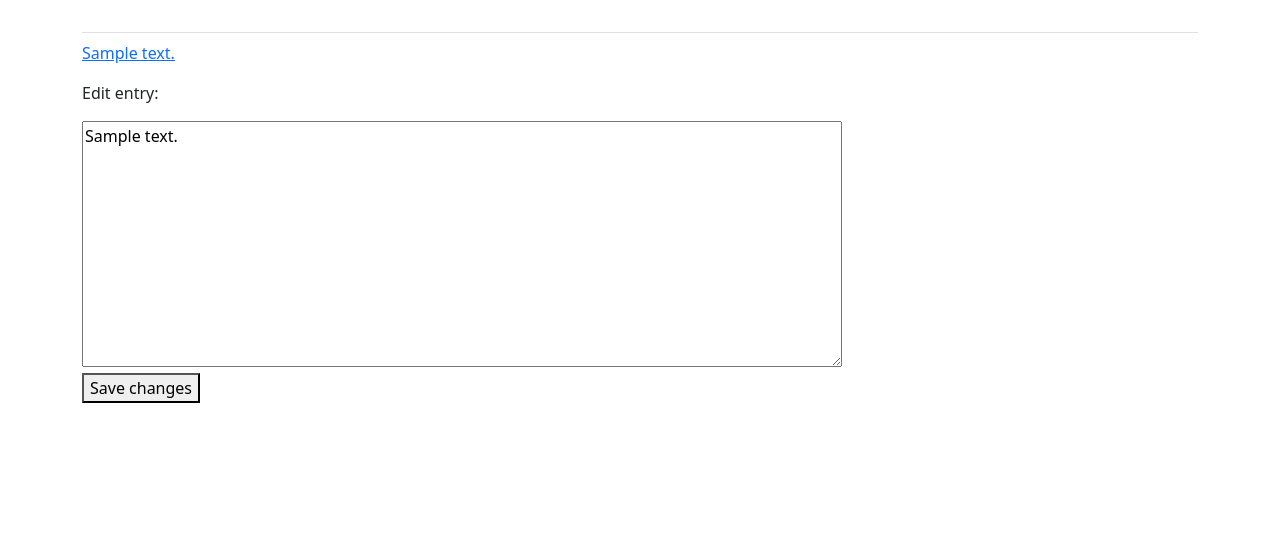
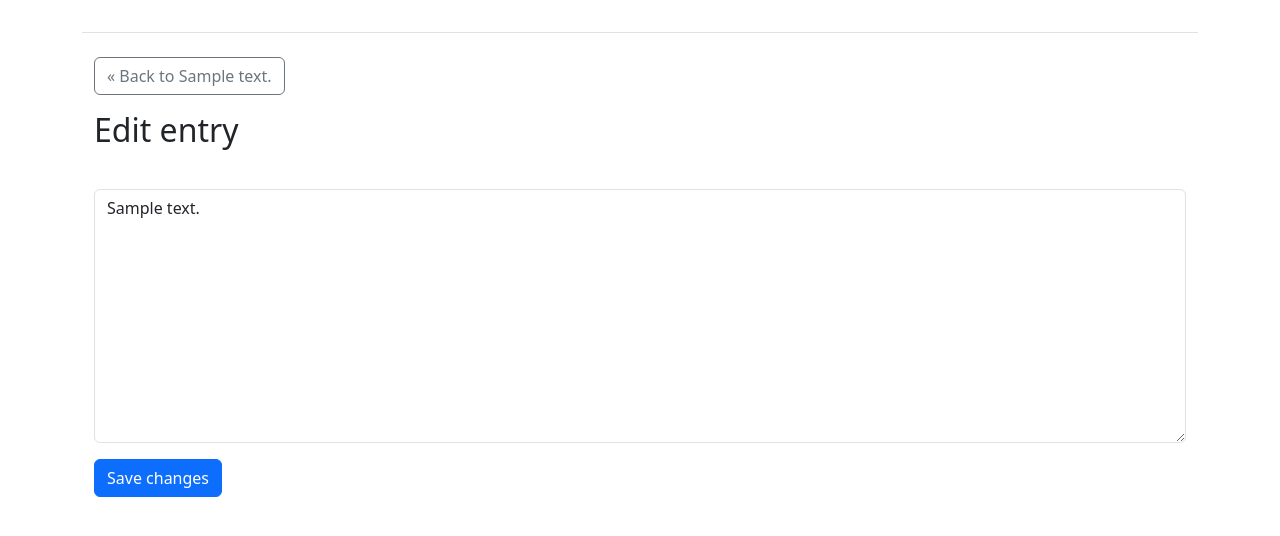
Before and after one commit to MSRhmn/journal-record, a Django app: page /edit_entry/1/ in a window 1280 px wide. Shown: the part 58-594 px from the top of the page. Run offline with Django 5.2, Linux system fonts and the light colour scheme; a user stored in the database is signed in; tables that the repository leaves empty hold one stand-in row (values such as "Sample post"); some libraries are stand-ins or nearby versions.

Commit message:
style: edit_entry template

```diff
--- a/journal_records/templates/journal_records/edit_entry.html
+++ b/journal_records/templates/journal_records/edit_entry.html
@@ -1,16 +1,18 @@
 {% extends "journal_records/base.html" %}
+{% load django_bootstrap5 %}
 
 {% block content %}
+<div class="container mt-4">
+  <p>
+    <a href="{% url 'journal_records:topic' topic.id %}" class="btn btn-outline-secondary"> &laquo; Back to {{ topic }}</a>
+  </p>
 
-  <p>
-    <a href="{% url 'journal_records:topic' topic.id %}">{{ topic }}</a>
-  </p>
-  <p>Edit entry:</p>
+  <h2 class="mb-3">Edit entry</h2>
 
   <form action="{% url 'journal_records:edit_entry' entry.id %}" method='post'>
     {% csrf_token %}
-    {{ form.as_div }}
-    <button name="submit">Save changes</button>
+    {% bootstrap_form form %}
+    {% bootstrap_button button_type="submit" content="Save changes" %}
   </form>
-
-{% endblock content %}
+</div>
+{% endblock %}
```
